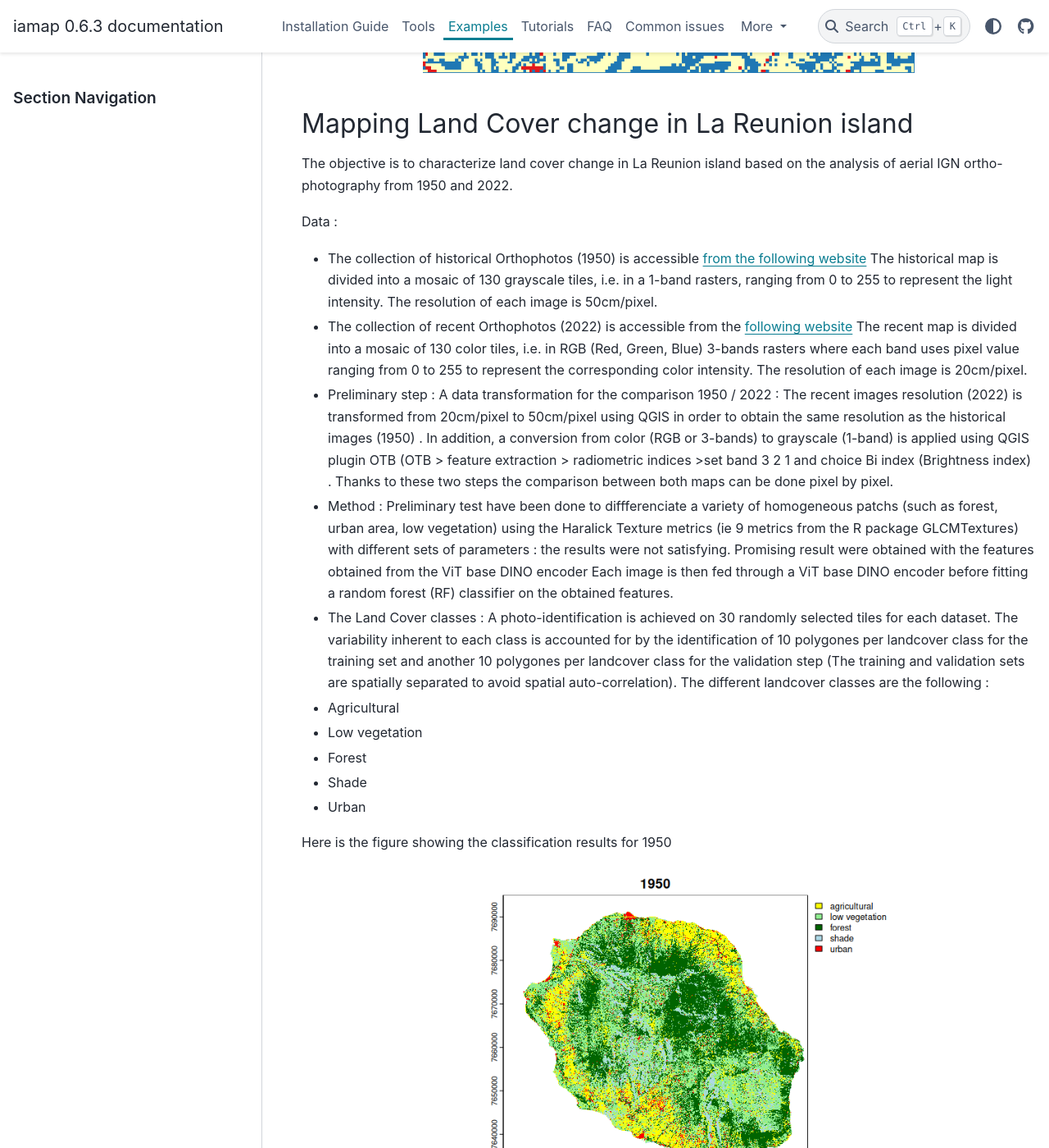
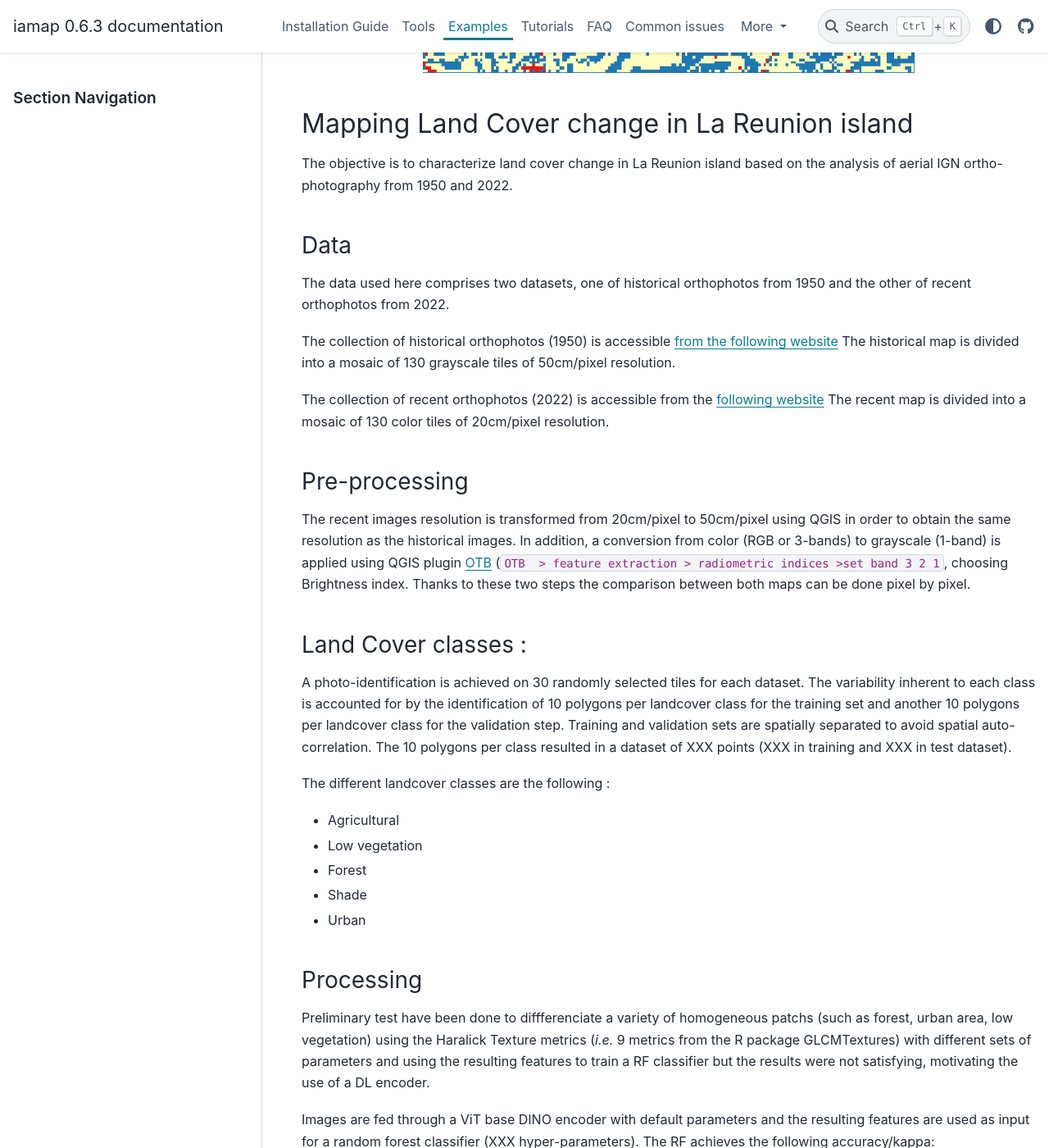
Before and after one commit to umr-amap/iamap, a Sphinx documentation site: the page built from docs/source/examples.md, in a window 1280 px wide and 1400 px high, scrolled down 3195 px. Shown: the whole window at 82% size. Built offline with Sphinx 7.4.7 and the PyData theme 0.15.4, drawn with Linux system fonts in a browser that asks for light colours; some of the changed text lies outside the part shown.

Commit message:
rewrite landcover example

````diff
--- a/docs/source/examples.md
+++ b/docs/source/examples.md
@@ -87,24 +87,28 @@ And with pre-processing:
 
 The objective is to characterize land cover change in La Reunion island based on the analysis of aerial IGN ortho-photography from 1950 and 2022.
 
-Data :
-- The collection of historical Orthophotos (1950) is accessible [from the following website](https://geoservices.ign.fr/bdorthohisto)
-The historical map is divided into a mosaic of 130 grayscale tiles, i.e. in a 1-band rasters, ranging from 0 to 255 to represent the light intensity.
-The resolution of each image is 50cm/pixel.
+### Data
 
-- The collection of recent Orthophotos (2022) is accessible from the [following website](https://geoservices.ign.fr/bdortho)
-The recent map is divided into a mosaic of 130 color tiles, i.e. in RGB (Red, Green, Blue) 3-bands rasters where each band uses pixel value ranging from 0 to 255 to represent the corresponding color intensity. The resolution of each image is 20cm/pixel.
+The data used here comprises two datasets, one of historical orthophotos from 1950 and the other of recent orthophotos from 2022.
 
-- Preliminary step : A data transformation for the comparison 1950 / 2022 :
-The recent images resolution  (2022) is transformed  from 20cm/pixel to 50cm/pixel using QGIS in order to obtain the same resolution as the historical images (1950) . In addition, a conversion from color (RGB or 3-bands) to grayscale (1-band) is applied using QGIS plugin OTB (OTB  > feature extraction > radiometric indices >set band 3 2 1 and choice Bi index (Brightness index) . Thanks to these two steps the comparison between both maps can be done pixel by pixel.
+The collection of historical orthophotos (1950) is accessible [from the following website](https://geoservices.ign.fr/bdorthohisto)
+The historical map is divided into a mosaic of 130 grayscale tiles of 50cm/pixel resolution.
 
-- Method : Preliminary test have been done to diffferenciate a variety of homogeneous patchs (such as forest, urban area, low vegetation) using the Haralick Texture metrics (ie 9 metrics from the R package GLCMTextures) with different sets of  parameters : the results were not satisfying.
-  Promising result were obtained with the features obtained from the ViT base DINO encoder
-Each image is then fed through a ViT base DINO encoder before fitting a random forest (RF) classifier on the obtained features.
+The collection of recent orthophotos (2022) is accessible from the [following website](https://geoservices.ign.fr/bdortho)
+The recent map is divided into a mosaic of 130 color tiles of 20cm/pixel resolution.
 
+### Pre-processing
 
-- The Land Cover classes :
-A photo-identification is achieved on 30 randomly selected tiles for each dataset. The variability inherent to each class is accounted for by the identification of 10 polygones per landcover class for the training set and another 10 polygones per landcover class for the validation step (The training and validation sets are spatially separated to avoid spatial auto-correlation).
+The recent images resolution is transformed from 20cm/pixel to 50cm/pixel using QGIS in order to obtain the same resolution as the historical images.
+In addition, a conversion from color (RGB or 3-bands) to grayscale (1-band) is applied using QGIS plugin [OTB](https://www.orfeo-toolbox.org/CookBook/QGISInterface.html) (`OTB  > feature extraction > radiometric indices >set band 3 2 1`, choosing Brightness index.
+Thanks to these two steps the comparison between both maps can be done pixel by pixel.
+
+### Land Cover classes :
+
+A photo-identification is achieved on 30 randomly selected tiles for each dataset.
+The variability inherent to each class is accounted for by the identification of 10 polygons per landcover class for the training set and another 10 polygons per landcover class for the validation step. Training and validation sets are spatially separated to avoid spatial auto-correlation.
+The 10 polygons per class resulted in a dataset of XXX points (XXX in training and XXX in test dataset).
+
 The different landcover classes are the following :
 - Agricultural
 - Low vegetation
@@ -112,8 +116,18 @@ The different landcover classes are the following :
 - Shade
 - Urban
 
+### Processing
 
-Here is the figure showing the classification results for 1950
+Preliminary test have been done to diffferenciate a variety of homogeneous patchs (such as forest, urban area, low vegetation) using the Haralick Texture metrics (*i.e.* 9 metrics from the R package GLCMTextures) with different sets of parameters and using the resulting features to train a RF classifier but the results were not satisfying, motivating the use of a DL encoder.
+
+Images are fed through a ViT base DINO encoder with default parameters and the resulting features are used as input for a random forest classifier (XXX hyper-parameters).
+The RF achieves the following accuracy/kappa:
+
+XXX
+
+### Results
+
+Here are the classification results for 1950:
 
 ```{image} ./_static/examples/classif_1950.png
 :alt: Image 1
@@ -123,7 +137,7 @@ Here is the figure showing the classification results for 1950
 ```
 
 
-Here is the figure showing the classification results for 2022
+And the classification for 2022:
 
 ```{image} ./_static/examples/classif_2022.png
 :alt: Image 2
@@ -133,7 +147,8 @@ Here is the figure showing the classification results for 2022
 ```
 
 
-Here is the figure showing the land cover changes between 1950 and 2022
+
+Then, we can analyze land cover changes between 1950 and 2022:
 
 ```{image} ./_static/examples/landcover_change.png
 :alt: Image 3
````
